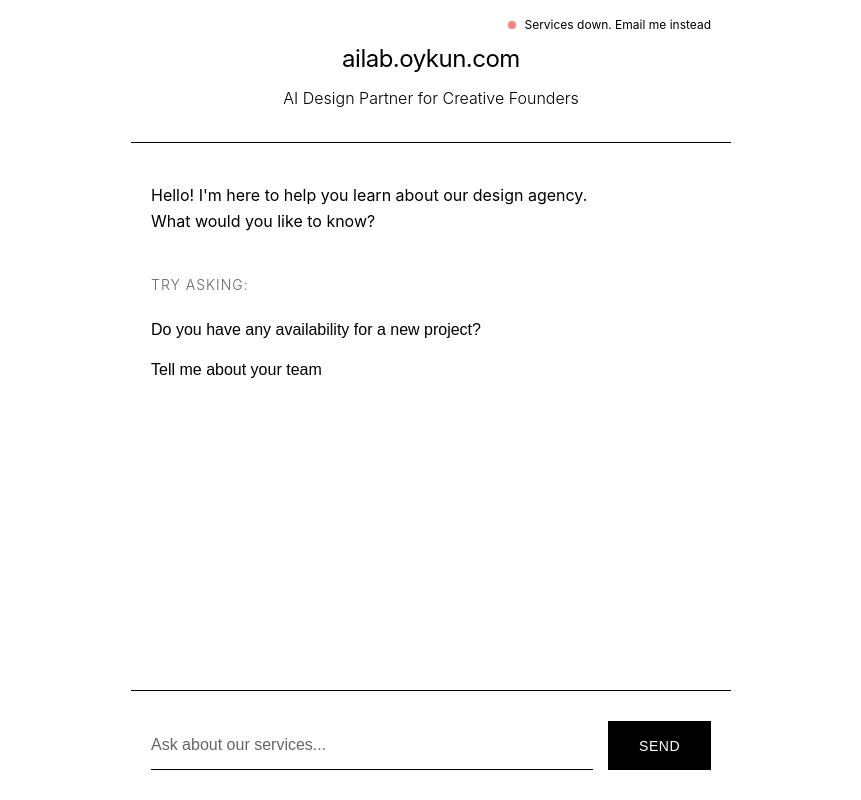
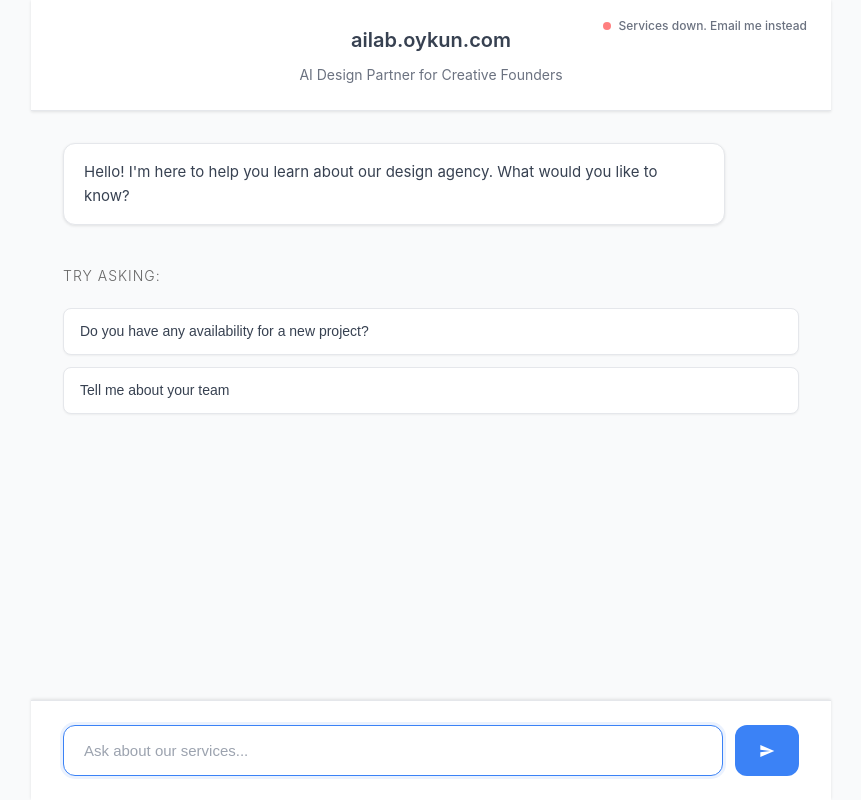
Before and after one commit to oykun/crucial-chat, a website: page public/index.html in a window 1280 px wide. Shown: the whole page, without its empty margins (209-1070 px from the left). Drawn offline with Linux system fonts and the light colour scheme; no server answers.

Commit message:
Update UI with Sana AI-inspired modern design - light theme, rounded corners, clean typography

```diff
--- a/public/index.html
+++ b/public/index.html
@@ -14,8 +14,8 @@
         body {
             font-family: -apple-system, BlinkMacSystemFont, 'Segoe UI', Roboto, sans-serif;
             line-height: 1.6;
-            color: black;
-            background: white;
+            color: #374151;
+            background: #f9fafb;
             margin: 0;
             padding: 0;
             height: 100vh;
@@ -24,46 +24,48 @@
 
         .container {
             height: 100vh;
-            max-width: 600px;
+            max-width: 800px;
             margin: 0 auto;
             display: flex;
             flex-direction: column;
-            background: white;
+            background: #f9fafb;
         }
 
         .header {
             background: white;
-            color: black;
-            padding: 40px 20px 30px;
+            color: #374151;
+            padding: 24px 32px;
             text-align: center;
             flex-shrink: 0;
-            border-bottom: 1px solid black;
+            border-bottom: 1px solid #e5e7eb;
             position: relative;
+            box-shadow: 0 1px 3px rgba(0, 0, 0, 0.1);
         }
 
         .header h1 {
             margin: 0 0 8px 0;
-            font-size: 24px;
-            font-weight: 400;
-            letter-spacing: -0.5px;
+            font-size: 20px;
+            font-weight: 600;
+            color: #374151;
         }
 
         .header p {
             margin: 0;
-            font-size: 16px;
-            font-weight: 300;
-            color: black;
+            font-size: 14px;
+            font-weight: 400;
+            color: #6b7280;
         }
 
         .health-indicator {
             position: absolute;
-            top: 15px;
-            right: 20px;
+            top: 16px;
+            right: 24px;
             display: flex;
             align-items: center;
             gap: 8px;
             font-size: 12px;
-            font-weight: 400;
+            font-weight: 500;
+            color: #6b7280;
         }
 
         .status-dot {
@@ -94,13 +96,13 @@
         .chat-container {
             flex: 1;
             overflow-y: auto;
-            padding: 40px 20px;
-            background: white;
+            padding: 32px;
+            background: #f9fafb;
         }
 
         .message {
-            margin-bottom: 30px;
-            max-width: 85%;
+            margin-bottom: 24px;
+            max-width: 90%;
         }
 
         .message.user {
@@ -113,62 +115,77 @@
         }
 
         .message-content {
-            padding: 0;
-            font-size: 16px;
+            padding: 16px 20px;
+            font-size: 15px;
             line-height: 1.6;
-            color: black;
+            color: #374151;
             font-weight: 400;
+            background: white;
+            border-radius: 12px;
+            box-shadow: 0 1px 3px rgba(0, 0, 0, 0.1);
+            border: 1px solid #e5e7eb;
         }
 
         .input-container {
-            padding: 30px 20px;
+            padding: 24px 32px;
             display: flex;
-            gap: 15px;
+            gap: 12px;
             background: white;
-            border-top: 1px solid black;
+            border-top: 1px solid #e5e7eb;
             flex-shrink: 0;
+            box-shadow: 0 -1px 3px rgba(0, 0, 0, 0.1);
         }
 
         .input-container input {
             flex: 1;
-            padding: 15px 0;
-            border: none;
-            border-bottom: 1px solid black;
-            background: transparent;
-            font-size: 16px;
+            padding: 16px 20px;
+            border: 1px solid #e5e7eb;
+            border-radius: 12px;
+            background: #f9fafb;
+            font-size: 15px;
             outline: none;
-            color: black;
+            color: #374151;
+            font-weight: 400;
+            transition: all 0.2s ease;
+        }
+
+        .input-container input:focus {
+            border-color: #3b82f6;
+            background: white;
+            box-shadow: 0 0 0 3px rgba(59, 130, 246, 0.1);
+        }
+
+        .input-container input::placeholder {
+            color: #9ca3af;
             font-weight: 400;
         }
 
-        .input-container input::placeholder {
-            color: #666;
-            font-weight: 300;
-        }
-
         .input-container button {
-            padding: 15px 30px;
-            background: black;
+            padding: 16px 24px;
+            background: #3b82f6;
             color: white;
-            border: 1px solid black;
+            border: none;
+            border-radius: 12px;
             font-size: 14px;
-            font-weight: 400;
+            font-weight: 500;
             cursor: pointer;
-            transition: all 0.2s;
-            letter-spacing: 0.5px;
-            text-transform: uppercase;
+            transition: all 0.2s ease;
+            display: flex;
+            align-items: center;
+            justify-content: center;
+            min-width: 48px;
         }
 
         .input-container button:hover {
-            background: white;
-            color: black;
+            background: #2563eb;
+            transform: translateY(-1px);
         }
 
         .input-container button:disabled {
-            background: #ccc;
+            background: #9ca3af;
             color: white;
-            border-color: #ccc;
             cursor: not-allowed;
+            transform: none;
         }
 
         .typing {
@@ -205,23 +222,26 @@
         .sample-question-btn {
             display: block;
             width: 100%;
-            margin: 15px 0;
-            padding: 0;
-            background: transparent;
-            color: black;
-            border: none;
-            font-size: 16px;
+            margin: 12px 0;
+            padding: 12px 16px;
+            background: white;
+            color: #374151;
+            border: 1px solid #e5e7eb;
+            border-radius: 8px;
+            font-size: 14px;
             cursor: pointer;
-            transition: all 0.2s;
+            transition: all 0.2s ease;
             text-align: left;
-            text-decoration: underline;
-            text-decoration-color: transparent;
             font-weight: 400;
-            line-height: 1.6;
+            line-height: 1.5;
+            box-shadow: 0 1px 2px rgba(0, 0, 0, 0.05);
         }
 
         .sample-question-btn:hover {
-            text-decoration-color: black;
+            background: #f3f4f6;
+            border-color: #d1d5db;
+            transform: translateY(-1px);
+            box-shadow: 0 2px 4px rgba(0, 0, 0, 0.1);
         }
 
         .sample-question-btn:last-child {
@@ -273,7 +293,11 @@
 
         <div class="input-container">
             <input type="text" id="messageInput" placeholder="Ask about our services..." autocomplete="off">
-            <button id="sendButton">Send</button>
+            <button id="sendButton">
+                <svg width="16" height="16" viewBox="0 0 24 24" fill="none" xmlns="http://www.w3.org/2000/svg">
+                    <path d="M2.01 21L23 12 2.01 3 2 10l15 2-15 2z" fill="currentColor"/>
+                </svg>
+            </button>
         </div>
     </div>
 
```
